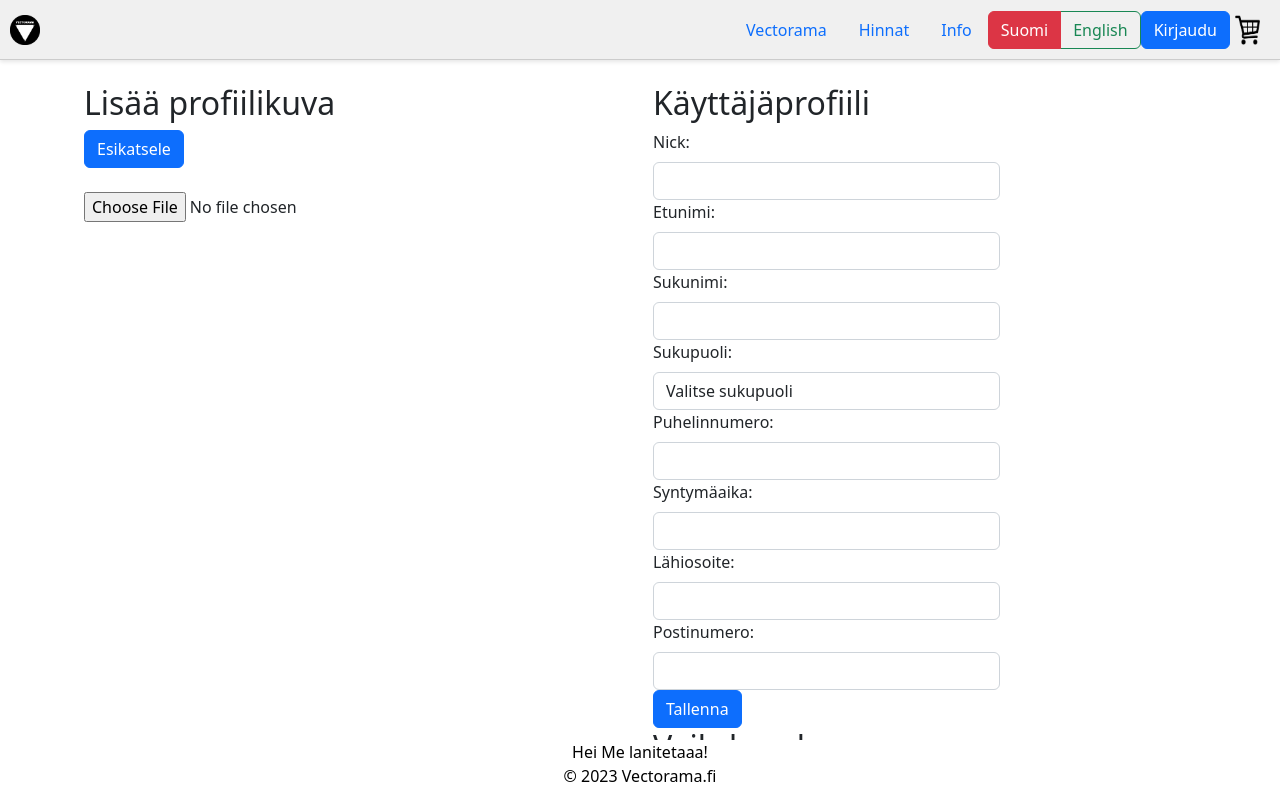
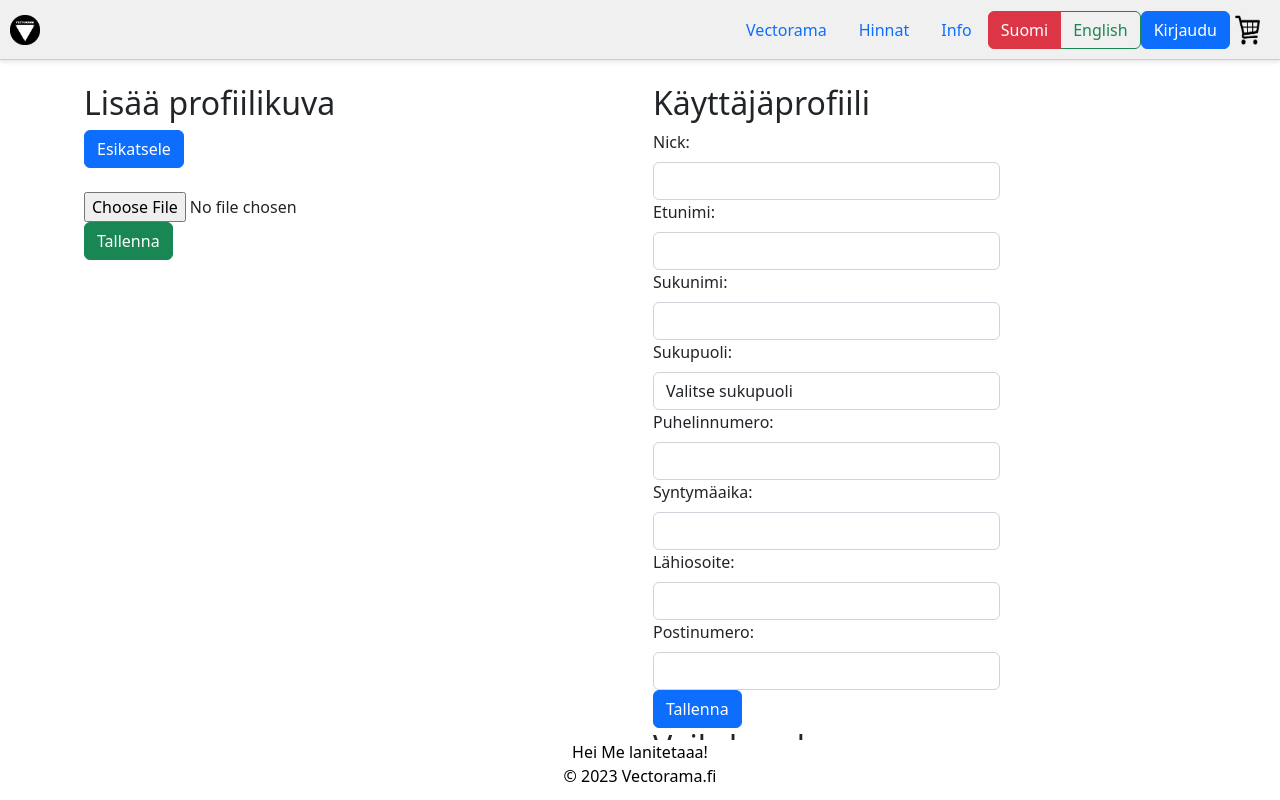
Before and after one commit to vectororg/ramac, a React (Create React App) app: page /tili in a window 1280 px wide. Shown: the top 800 px of the page. Built offline with nearby package versions, Linux system fonts and the light colour scheme; no server answers.

Commit message:
added the button to save image to databe(no logic)

```diff
--- a/src/components/AddProfilePicture.js
+++ b/src/components/AddProfilePicture.js
@@ -2,9 +2,11 @@ import React, { useState, useRef, useEffect } from 'react';
 import { Button } from 'react-bootstrap';
 import { useTranslation } from 'react-i18next';
 
+
 const AddProfilePicture = () => {
   const [imageSrc, setImageSrc] = useState(null);
   const [isPreviewing, setIsPreviewing] = useState(false);
+  const [isImageSaved, setIsImageSaved] = useState(false);
   const videoRef = useRef(null);
   const mediaStreamRef = useRef(null);
 
@@ -54,6 +56,7 @@ const AddProfilePicture = () => {
       const capturedImageSrc = canvas.toDataURL('image/png');
       setImageSrc(capturedImageSrc);
       setIsPreviewing(false);
+      setIsImageSaved(false);
     } catch (error) {
       console.error('Error capturing image:', error);
     }
@@ -66,6 +69,7 @@ const AddProfilePicture = () => {
       const uploadedImageSrc = reader.result;
       setImageSrc(uploadedImageSrc);
       setIsPreviewing(false);
+      setIsImageSaved(false);
     };
     reader.readAsDataURL(file);
   };
@@ -74,11 +78,35 @@ const AddProfilePicture = () => {
     stopCamera();
     startCamera();
     setIsPreviewing(true);
+    setIsImageSaved(false);
   };
 
   const handleRetake = () => {
     setImageSrc(null);
     setIsPreviewing(false);
+    setIsImageSaved(false);
+  };
+
+  const saveImage = () => {
+    // Tässä voit toteuttaa logiikan tallentaaksesi kuvan tietokantaan
+    // esimerkiksi lähettämällä sen palvelimelle HTTP-pyynnön avulla.
+    // Voit käyttää esimerkiksi Axios-kirjastoa.
+
+    // Esimerkki Axios-pyynnöstä:
+    // axios.post('/tallennuspolku', { imageSrc })
+    //   .then(response => {
+    //     // Käsittely tallennuksen onnistuessa
+    //     console.log('Kuva tallennettu tietokantaan');
+    //     setIsImageSaved(true);
+    //   })
+    //   .catch(error => {
+    //     // Käsittely tallennuksen epäonnistuessa
+    //     console.error('Virhe tallentaessa kuvaa:', error);
+    //   });
+
+    // Käytetään tässä vaiheessa setIsImageSaved(true) simuloidaksemme tallennusprosessia
+    setIsImageSaved(true);
+    console.log('Kuva tallennettu tietokantaan');
   };
 
   return (
@@ -90,6 +118,11 @@ const AddProfilePicture = () => {
           <Button variant="secondary" onClick={handleRetake}>
             {t('addProfilePicture.retakeButton')}
           </Button>
+          {!isImageSaved && (
+            <Button variant="success" onClick={saveImage}>
+              Tallenna
+            </Button>
+          )}
         </div>
       ) : (
         <div style={{ marginBottom: '20px' }}>
@@ -99,6 +132,11 @@ const AddProfilePicture = () => {
               <Button variant="primary" onClick={handleCapture}>
                 {t('addProfilePicture.captureButton')}
               </Button>
+              {!isImageSaved && (
+                <Button variant="success" onClick={saveImage}>
+                  Tallenna
+                </Button>
+              )}
             </div>
           ) : (
             <div>
@@ -109,6 +147,11 @@ const AddProfilePicture = () => {
               <br />
               <br />
               <input type="file" accept="image/*" onChange={handleFileUpload} />
+              {!isImageSaved && (
+                <Button variant="success" onClick={saveImage}>
+                  Tallenna
+                </Button>
+              )}
             </div>
           )}
         </div>
```
